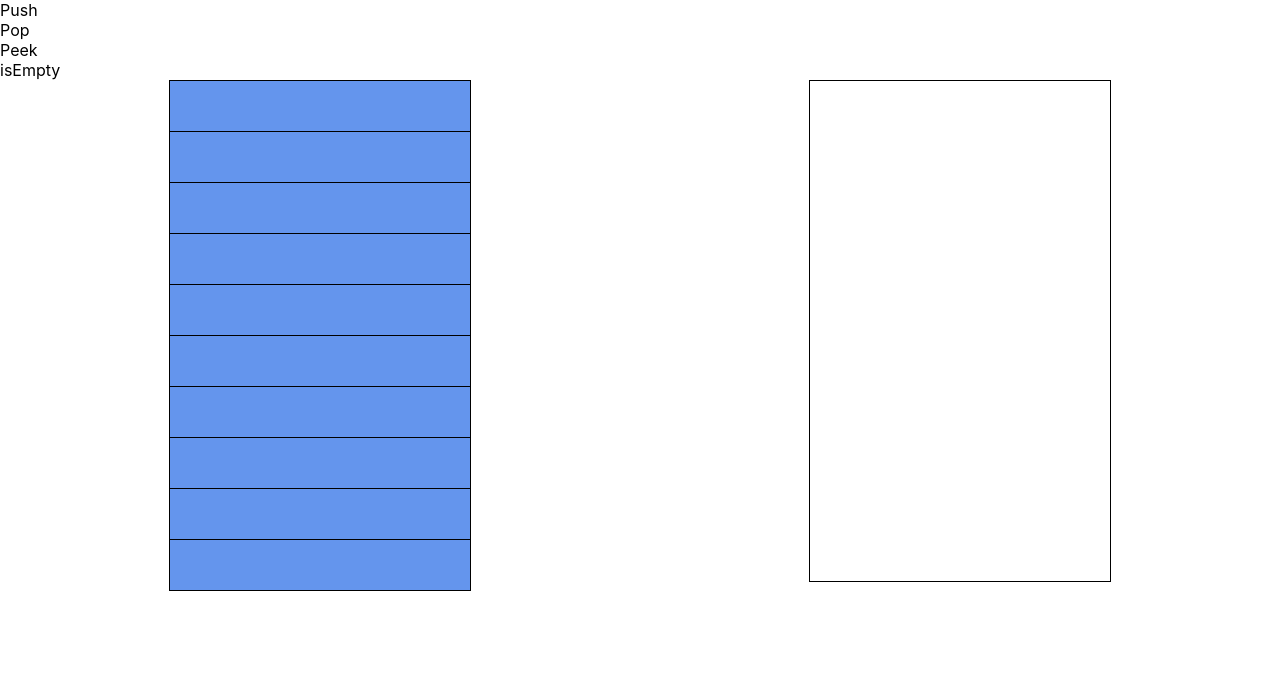
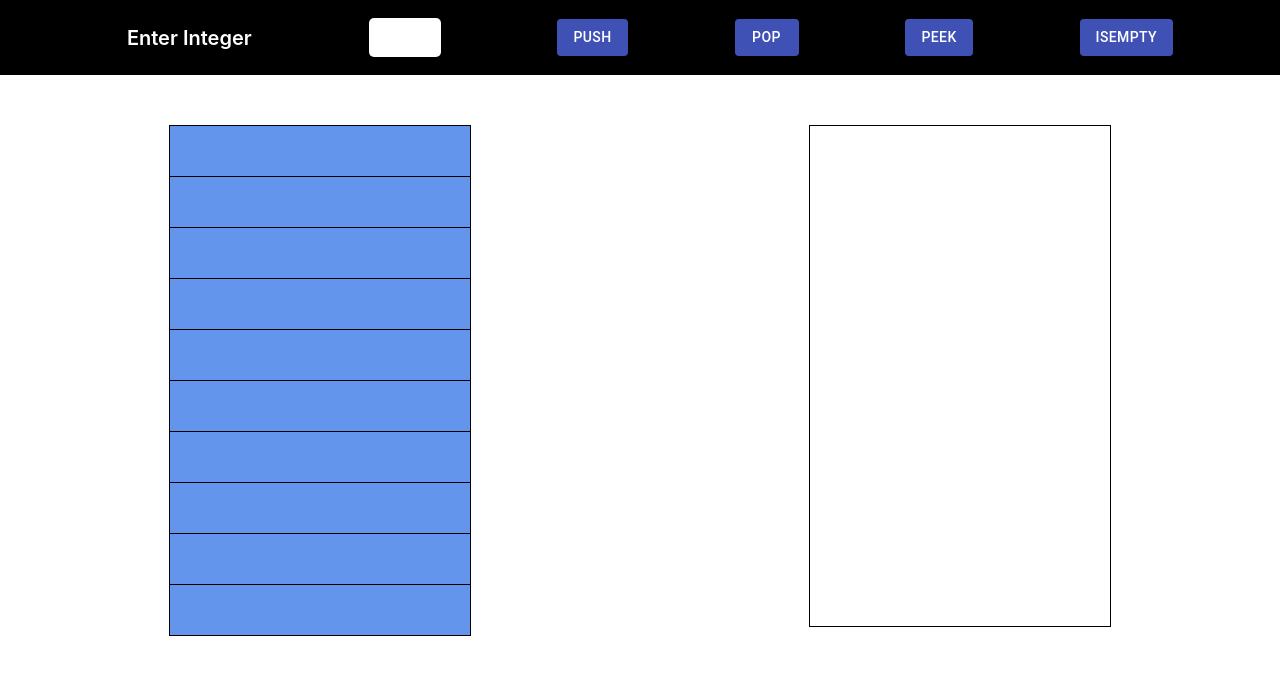
Before and after one commit to TerryHintz/stack_visualizer, a React (Create React App) app: page / in a window 1280 px wide. Shown: the top 674 px of the page. Built offline with nearby package versions, Linux system fonts and the light colour scheme.

Commit message:
temp header

```diff
--- /dev/null
+++ b/src/Header.js
@@ -0,0 +1,40 @@
+import React, {Component} from 'react';
+import './Stack.css';
+import Button from '@material-ui/core/Button';
+
+const funcs = [
+    'Push',
+    'Pop',
+    'Peek',
+    'isEmpty',
+]
+
+class Header extends Component {
+    render () {
+        return (
+            <div className='header'>
+                <span className='header-text'>{'Enter Integer'}</span>
+                <input
+                    id='num-input'
+                    type='text'
+                    className='header-input'
+                />
+                {funcs.map((func) => {
+                    return (
+                        <Button
+                            style={{color: 'white'}}
+                            color='primary'
+                            variant="contained"
+                            key={func}
+                            onClick={() => this.props.handleButton(func)}
+                        >
+                            {func}
+                        </Button>
+                    )
+                })}
+            </div>
+        )
+    }
+}
+
+export default Header;
--- a/src/Stack.css
+++ b/src/Stack.css
@@ -25,3 +25,30 @@
   height: 500px;
   border: 1px solid black;
 }
+
+.header {
+  height: 75px;
+  display: flex;
+  justify-content: space-evenly;
+  align-items: center;
+  background-color: black;
+  color: white;
+  margin-bottom: 50px;
+}
+
+.header-input {
+  margin: 0 10px;
+  width: 50px;
+  border: 1px solid transparent;
+  border-radius: 5px;
+  padding: 10px;
+  font-size: 15px;
+  font-weight: 600;
+  text-align: center;
+}
+
+.header-text {
+  padding-left: 20px;
+  font-size: 20px;
+  font-weight: 600;
+}
--- a/src/Stack.js
+++ b/src/Stack.js
@@ -1,14 +1,9 @@
 import React, {Component} from 'react';
 import './Stack.css'
 
-import Snackbar from '@material-ui/core/Snackbar';
+import Header from './Header'
 
-const funcs = [
-    'Push',
-    'Pop',
-    'Peek',
-    'isEmpty',
-]
+import Button from '@material-ui/core/Button';
 
 class Stack extends Component {
     state = {
@@ -25,14 +20,10 @@ class Stack extends Component {
         this.setState({stack: arr});
     }
 
-    // closeSnackBar = () => {
-    //     this.setState({peek: false});
-    // }
-
     handleButton = (func) => {
         switch(func){
             case 'Push':
-                this.push(5);
+                this.push();
                 break;
             case 'Peek':
                 this.peek();
@@ -46,7 +37,8 @@ class Stack extends Component {
         }
     }
 
-    push = (val) => {
+    push = () => {
+        const val = document.getElementById('num-input').value;
         let stackCopy = this.state.stack;
         let log = this.state.log;
         const i = this.state.index;
@@ -103,15 +95,9 @@ class Stack extends Component {
     render() {
         return(
             <div>
-                <div>
-                    {funcs.map((func) => {
-                        return (
-                            <div key={func}>
-                                <span onClick={() => this.handleButton(func)}>{func}</span>
-                            </div>
-                        )
-                    })}
-                </div>
+                <Header
+                    handleButton = {this.handleButton}
+                />
                 <div className='main-root'>
                     <div className='stack-container'>
                         {this.state.stack.map((num, index) => {
@@ -132,13 +118,6 @@ class Stack extends Component {
                         })}
                     </div>
                 </div>
-
-                {/* <Snackbar
-                    open={this.state.peek}
-                    message={this.state.index === 9 ? 'Stack is Empty' : 'Peek Returned ' + this.state.stack[this.state.index+1]}
-                    autoHideDuration={5000}
-                    onClose={() => this.closeSnackBar()}
-                /> */}
             </div>
         )
     }
```
